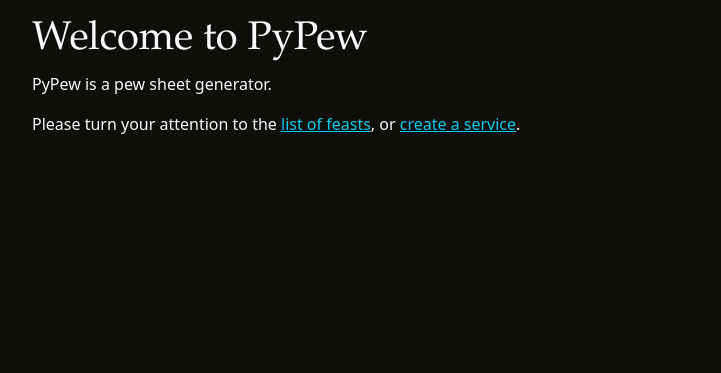
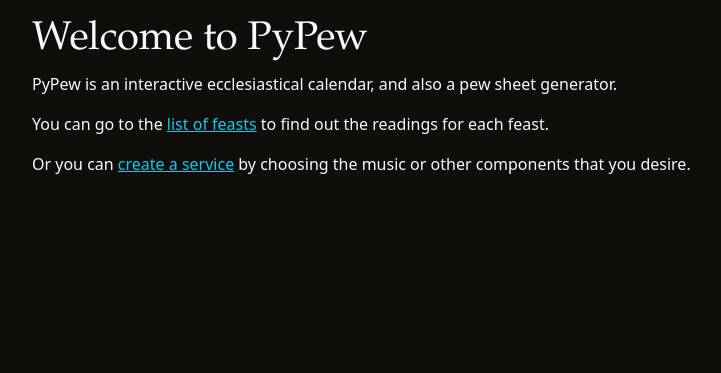
Before and after one commit to jftsang/pypew, a Flask app: page / in a window 1280 px wide. Shown: the part 66-439 px from the top of the page, without its empty margins (145-866 px from the left). Run offline with Flask 2, Linux system fonts and the light colour scheme; parts of the project's set-up code (start-up, migrations or seed data) failed here and were passed over; some libraries are stand-ins or nearby versions.

Commit message:
Update text on index.html

```diff
--- a/templates/index.html
+++ b/templates/index.html
@@ -3,9 +3,16 @@
 {% block content %}
     <h1>Welcome to PyPew</h1>
 
-    <p>PyPew is a pew sheet generator.</p>
+    <p>PyPew is an interactive ecclesiastical calendar, and also a pew
+        sheet generator.</p>
 
-    <p>Please turn your attention to the <a class="link link-info" href="{{ url_for('feast_index_view') }}">
-        list of feasts</a>, or <a class="link-info" href="{{ url_for('pew_sheet_create_view') }}">
-        create a service</a>.</p>
+    <p>You can go to the <a class="link link-info"
+                            href="{{ url_for('feast_index_view') }}">
+        list of feasts</a> to find out the readings for each feast.</p>
+
+    <p>Or you can <a
+            class="link-info"
+            href="{{ url_for('pew_sheet_create_view') }}">
+        create a service</a> by choosing the music or other components
+        that you desire.</p>
 {% endblock %}
```
